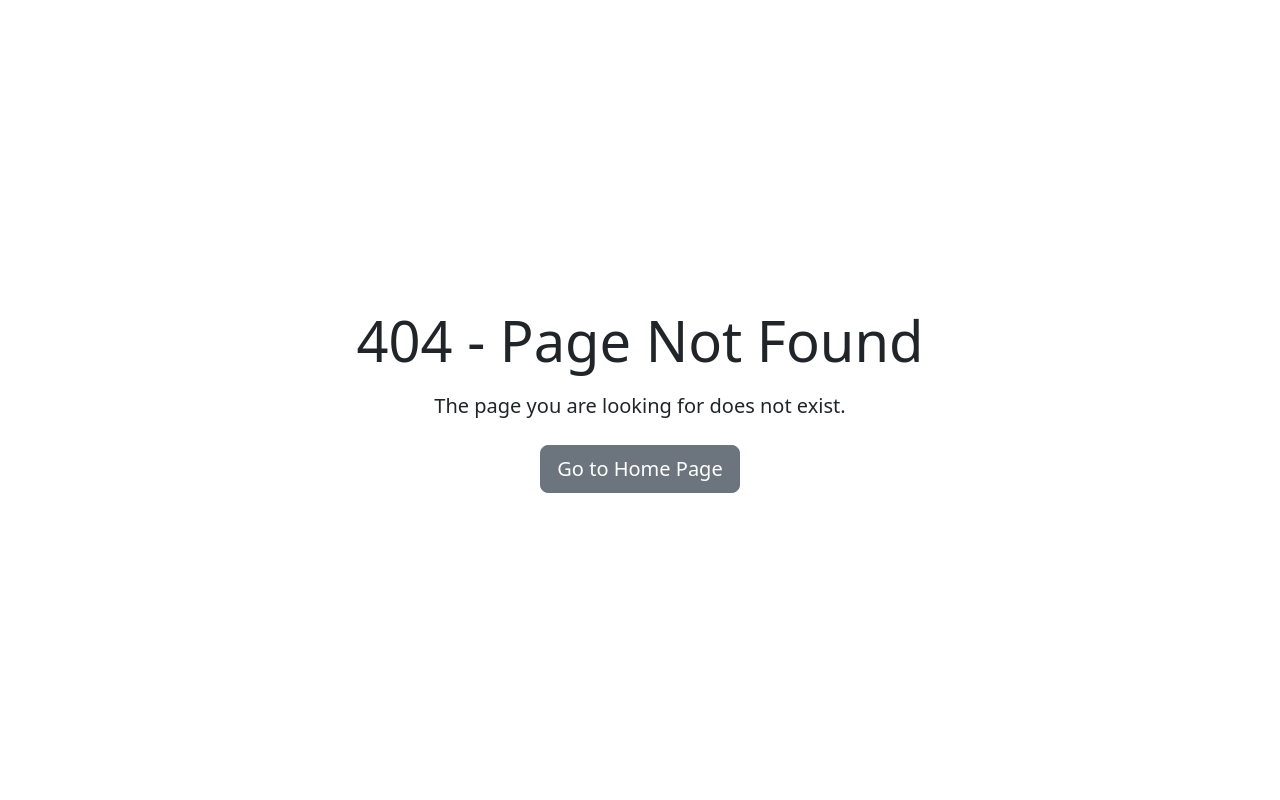
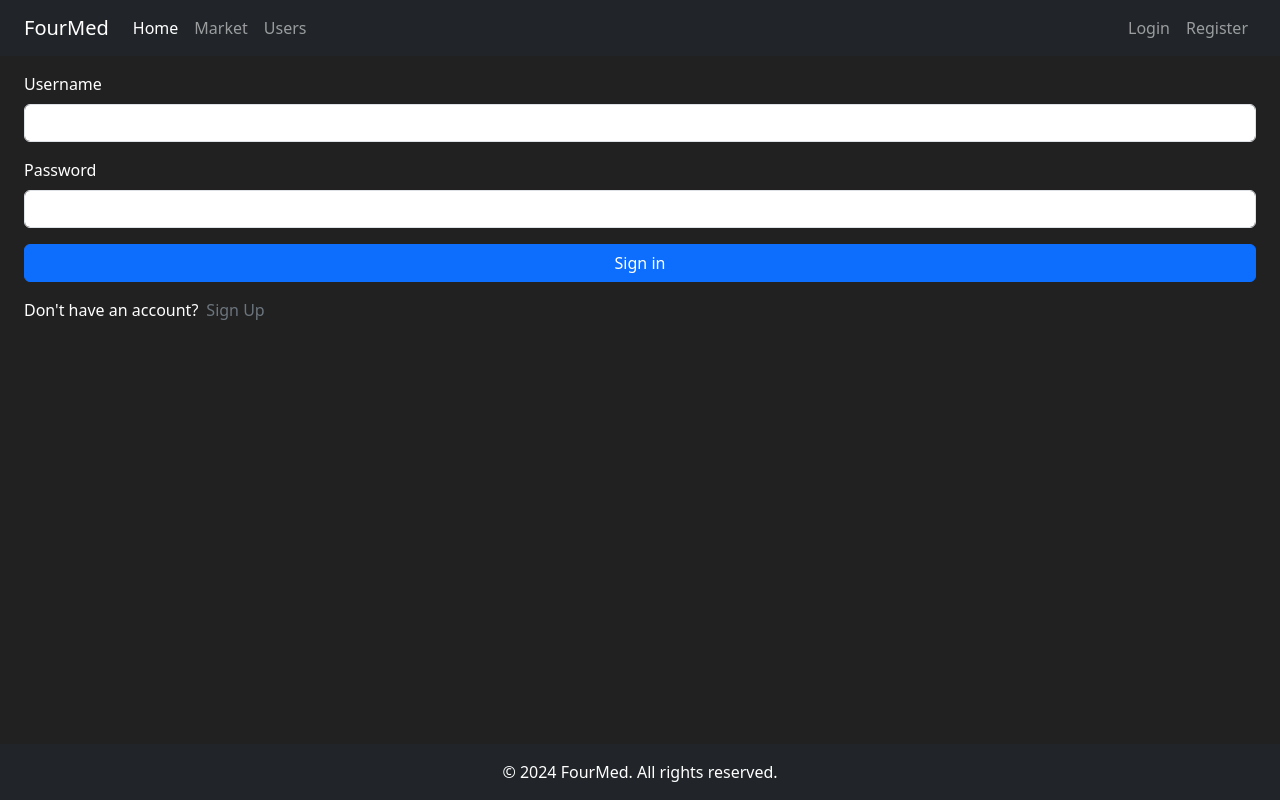
Before and after one commit to RajabM1/flask-tutorial, a React (Vite) app in the folder frontend/: page /login in a window 1280 px wide. Before the commit this address had no page. Built offline with nearby package versions, Linux system fonts and the light colour scheme.

Commit message:
Implement login page
Implement Http Service to handle request using axios .

```diff
--- a/frontend/package.json
+++ b/frontend/package.json
@@ -10,6 +10,7 @@
     "preview": "vite preview"
   },
   "dependencies": {
+    "axios": "^1.7.7",
     "bootstrap": "^5.3.3",
     "react": "^18.3.1",
     "react-dom": "^18.3.1",
--- /dev/null
+++ b/frontend/src/pages/LoginPage.tsx
@@ -0,0 +1,83 @@
+import { useState } from "react";
+import { useNavigate, Link } from "react-router-dom";
+import HttpService from "../service/HttpService";
+import Root from "./Root";
+
+const LoginPage = () => {
+    const [username, setUsername] = useState("");
+    const [password, setPassword] = useState("");
+    const [loginError, setLoginError] = useState("");
+    const navigate = useNavigate();
+
+    const handleLogin = async (event: { preventDefault: () => void }) => {
+        event.preventDefault();
+        setLoginError("");
+
+        try {
+            const body = {
+                username: username,
+                password_hash: password,
+            };
+
+            const response = await HttpService.postRequest("auth/login", body);
+
+            localStorage.setItem("accessToken", response.access_token);
+            localStorage.setItem("refreshToken", response.refresh_token);
+            navigate("/", { replace: true });
+        } catch {
+            setLoginError("Invalid email or password");
+        }
+    };
+
+    return (
+        <Root>
+            <form className="form-signin" onSubmit={handleLogin}>
+                {loginError && <div className="alert alert-danger">{loginError}</div>}
+
+                <div className="mb-3">
+                    <label htmlFor="username" className="form-label">
+                        Username
+                    </label>
+                    <input
+                        type="text"
+                        id="username"
+                        className="form-control"
+                        value={username}
+                        onChange={(e) => setUsername(e.target.value)}
+                        required
+                    />
+                </div>
+
+                <div className="mb-3">
+                    <label htmlFor="password" className="form-label">
+                        Password
+                    </label>
+                    <input
+                        type="password"
+                        id="password"
+                        className="form-control"
+                        value={password}
+                        onChange={(e) => setPassword(e.target.value)}
+                        required
+                    />
+                </div>
+
+                <button className="btn btn-primary w-100" type="submit">
+                    Sign in
+                </button>
+
+                <div className="mt-3">
+                    <h6 className="d-inline">Don't have an account?</h6>
+                    <Link
+                        to="/register"
+                        className="text-secondary ms-2 text-decoration-none"
+                    >
+                        Sign Up
+                    </Link>
+                </div>
+            </form>
+        </Root>
+    );
+};
+
+export default LoginPage;
--- a/frontend/src/pages/Root.tsx
+++ b/frontend/src/pages/Root.tsx
@@ -11,7 +11,12 @@ const Root = ({ children }: Props) => {
     <>
       <div className="d-flex flex-column min-vh-100">
         <NavBar />
-        <div className="flex-grow-1 px-2 px-md-4 py-2 py-md-3">{children}</div>
+        <div
+          className="flex-grow-1 px-2 px-md-4 py-2 py-md-3"
+          style={{ backgroundColor: "#212121", color: "white" }}
+        >
+          {children}
+        </div>
         <Footer />
       </div>
     </>
--- a/frontend/src/routes/routes.tsx
+++ b/frontend/src/routes/routes.tsx
@@ -1,9 +1,14 @@
 import Home from "../pages/Home";
 import NotFoundPage from "../pages/NotFoundPage";
+import LoginPage from "../pages/LoginPage";
 const routes = [
     {
         path: "/",
         element: <Home />,
+    },
+    {
+        path: "/login",
+        element: <LoginPage />
     },
     {
         path: "*",
--- /dev/null
+++ b/frontend/src/service/HttpService.ts
@@ -0,0 +1,34 @@
+import axios from "axios";
+
+class HttpService {
+    private static getHeader() {
+        return {
+            Authorization: "Bearer " + window.localStorage.getItem("accessToken")
+        }
+    }
+
+    public static getRequest(url: string) {
+        const xhr = axios({
+            method: "GET",
+            url: `${import.meta.env.VITE_BASE_URL}${url}`,
+            headers: HttpService.getHeader(),
+        }).then((res) => res.data);
+
+        return xhr;
+    }
+
+    public static postRequest(url: string, body: object) {
+        const xhr = axios({
+            method: "POST",
+            url: `${import.meta.env.VITE_BASE_URL}${url}`,
+            headers: {
+                "Content-Type": "application/json",
+            },
+            data: JSON.stringify(body)
+        }).then((res) => res.data);
+
+        return xhr;
+    }
+}
+
+export default HttpService;
```
Also changed, not shown: 1 other file (tests, documents, lock files or other folders).
